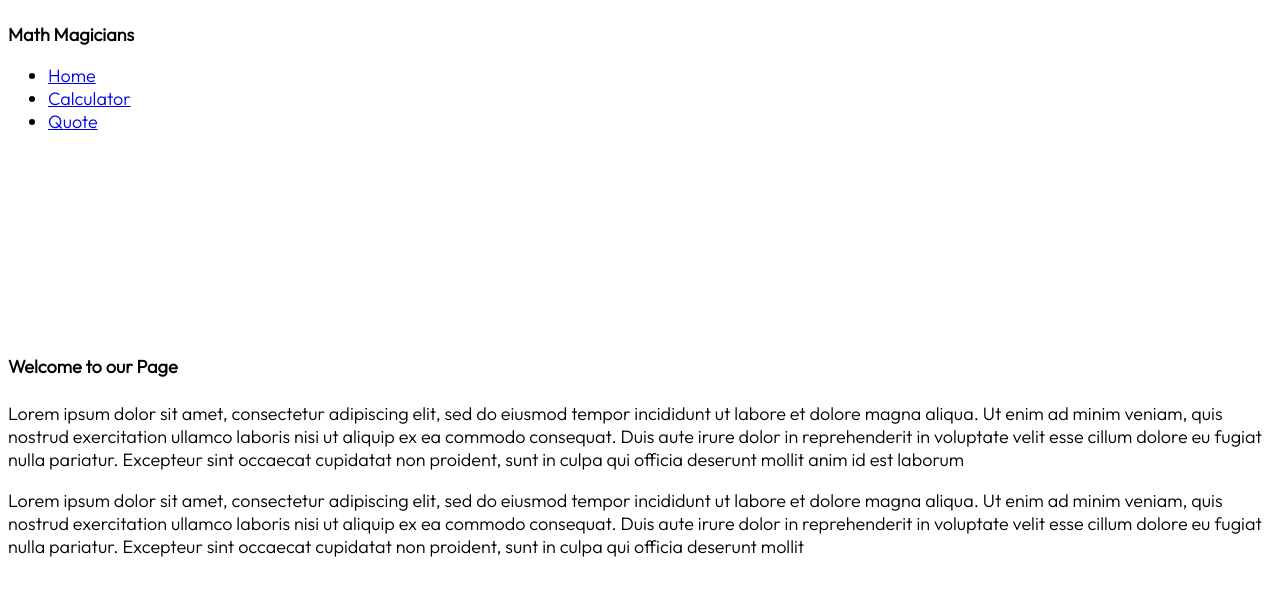
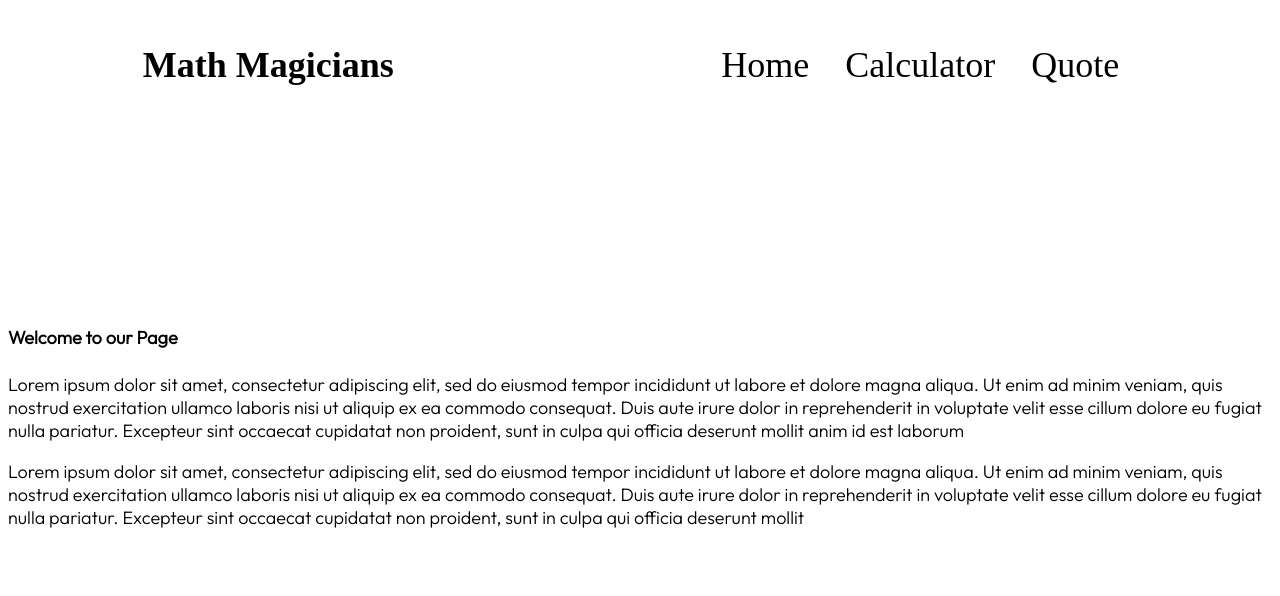
Before and after one commit to fortuneonyeka/Maths-magicians, a React (Create React App) app: page / in a window 1280 px wide. Shown: the top 596 px of the page. Built offline with nearby package versions, Linux system fonts and the light colour scheme; a web font is replaced by a local one.

Commit message:
add pages styles

```diff
--- a/src/App.css
+++ b/src/App.css
@@ -5,15 +5,15 @@
   font-size: 18px;
 }
 
-body {
+/* body {
   display: flex;
   justify-content: center;
   align-items: center;
-}
+} */
 
 .container {
   top: 50%;
-  left: 50%;
+  left: 70%;
   position: absolute;
   transform: translate(-50%, -50%);
   margin: 0 auto;
@@ -57,3 +57,49 @@ body {
 .zero {
   grid-column: 1 / 3;
 }
+
+.nav-menu {
+  display: flex;
+  align-items: center;
+  justify-content: space-around;
+
+}
+
+.nav-title {
+  font-family: 'Caveat', cursive;
+  font-size: 2em;
+  text-align: center;
+}
+
+.nav-menu-list {
+  display: flex;
+  list-style: none;
+}
+
+.nav-menu-list li {
+  padding: 1em;
+}
+
+.nav-menu-list a {
+  text-decoration: none;
+  color: black;
+   font-family: 'Caveat', cursive;
+  font-size: 2em;
+}
+
+.nav-menu-list a:hover {
+  text-decoration: underline;
+}
+
+.active-link {
+  font-weight: bold;
+}
+
+.do-math {
+  margin-top: 7%;
+  margin-left: 5%;
+   font-family: 'Caveat', cursive;
+  font-size: 2em;
+  text-align: center;
+  display:inline-block;
+}
```
